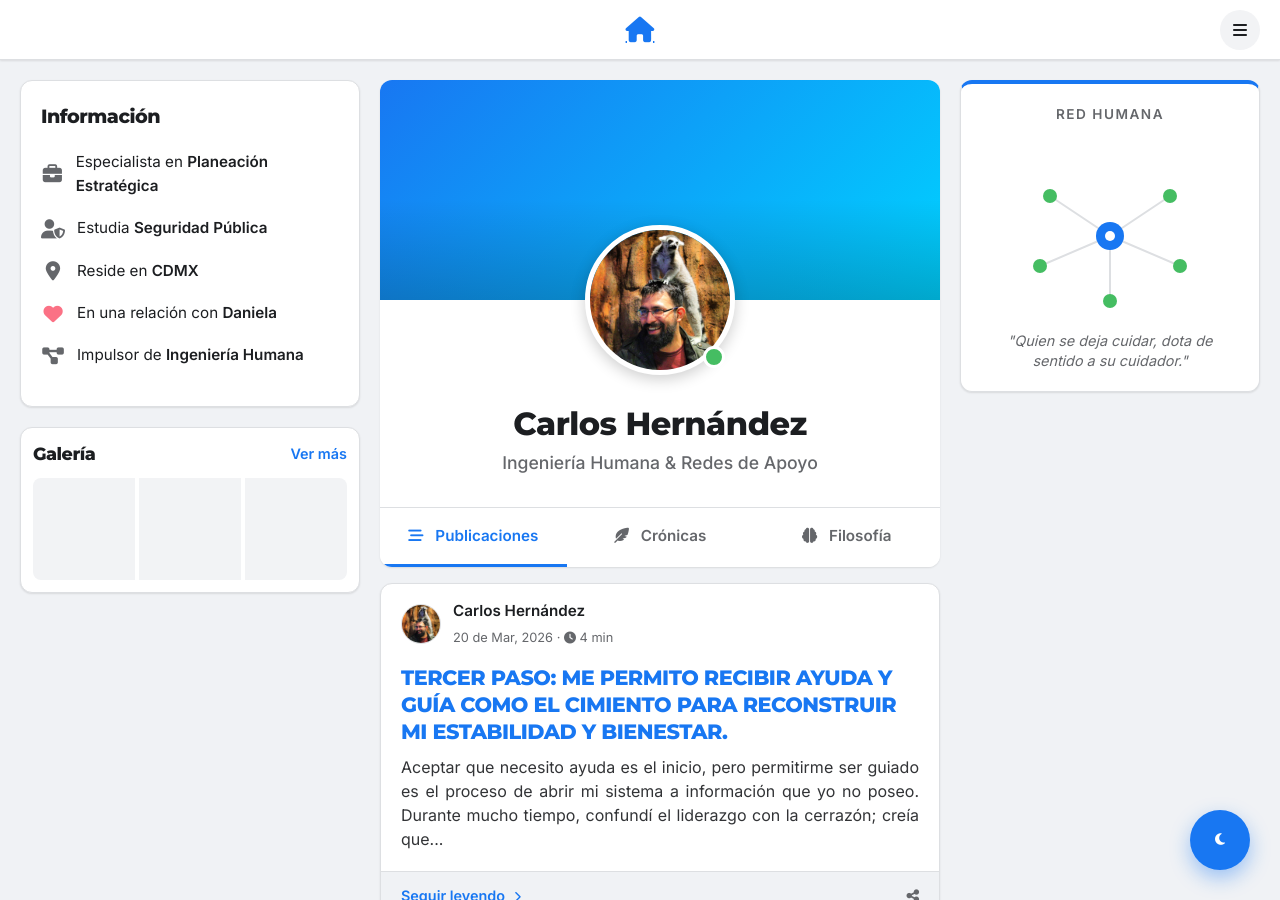
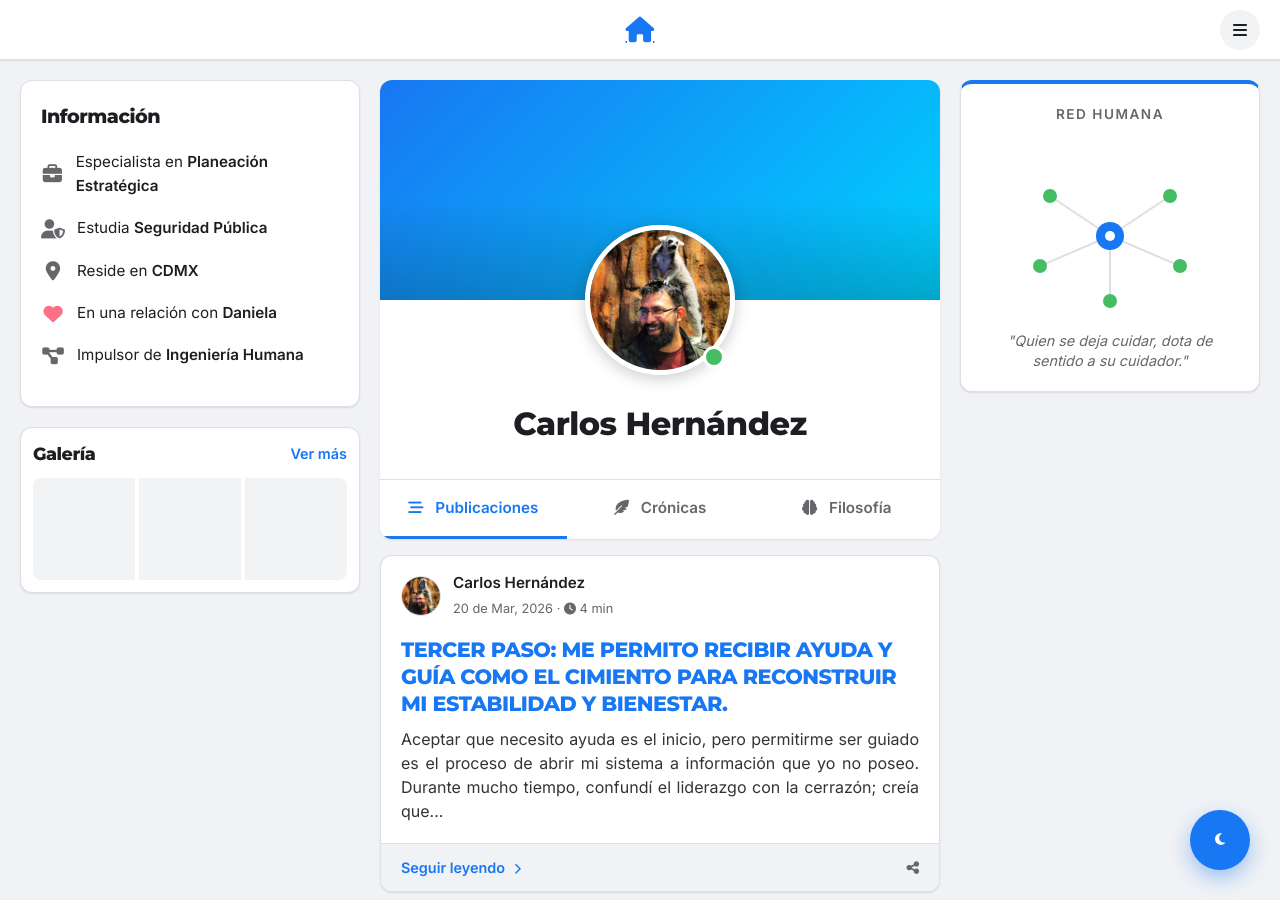
Before and after one commit to cafrhein/muro, a Jekyll site: the page built from index.html, in a window 1280 px wide and 900 px high. Built offline with Jekyll 4.4.1, drawn with Linux system fonts in a browser that asks for light colours.

Commit message:
Remove description paragraph and add div for spacing

```diff
--- a/index.html
+++ b/index.html
@@ -14,7 +14,7 @@ title: Muro
             <div style="position: absolute; bottom: 15px; right: 10px; width: 22px; height: 22px; background: #45bd62; border: 3px solid var(--fb-white); border-radius: 50%;" title="En línea"></div>
         </div>
         <h1 style="font-size: 2rem; color: var(--fb-text); margin-top: 15px; font-weight: 800; letter-spacing: -0.5px;">Carlos Hernández</h1>
-        <p style="color: var(--fb-text-sec); padding-bottom: 20px; font-size: 1.1rem; font-weight: 500;">Ingeniería Humana & Redes de Apoyo</p>
+        <div style="padding-bottom: 20px;"></div>
     </div>
 
     <ul class="profile-tabs">
```
